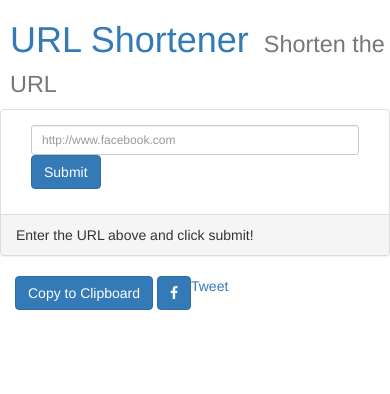
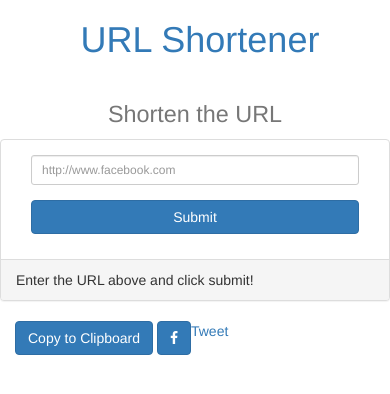
Before and after one commit to devanshgoenka97/url-shortener, a Django app: template templates/index.html in a window 390 px wide. Shown: the top 394 px of the page. Run offline with Django 3.2, Linux system fonts and the light colour scheme; the template is opened without the code that fills it, so the values that code supplies are empty; parts of the project's set-up code (start-up, migrations or seed data) failed here and were passed over; some libraries are stand-ins or nearby versions.

Commit message:
Added Responsiveness and Enter key to submit issue

```diff
--- a/templates/base.html
+++ b/templates/base.html
@@ -11,6 +11,35 @@
 <meta property="og:title"              content="URL Shortener" />
 <meta property="og:description"        content="Created by Devansh Goenka" />
 </head>
+<style type="text/css">
+.sub {
+  display: inline-block;
+}
+
+.main{
+  display: inline-block;
+}
+
+@media (min-width: 300px) and (max-width: 900px){
+  .main{
+    display: block;
+    text-align: center;
+  }
+
+  .sub{
+      text-align: center;
+      width: 100%;
+      margin: 0 auto;
+  }
+}
+
+@media (max-width: 700px){
+  #submitButton{
+    width: 100%;
+    margin-top: 15px;
+  }
+}
+</style>
 <script>
   window.fbAsyncInit = function() {
     FB.init({
@@ -30,7 +59,13 @@
 </script>
 
 <script type="text/javascript">
- $(function() {
+$(document).bind('keypress', function(e) {
+            if(e.keyCode==13){
+                 $('#submitButton').trigger('click');
+             }
+        });
+
+ $(function(){
  $('#submitButton').click(function() {
  $.ajax({
  type: "POST",
@@ -43,7 +78,7 @@
  dataType: 'json'
  });
  });
-});
+ });
 
 function returnSuccess(data) {
  if(data.url) {
@@ -83,7 +118,10 @@ function returnSuccess(data) {
 <body>
 <div id="wrap">
 <header>
- <h1 style="margin-left:10px"><a href="#">URL Shortener</a><small style="margin-left:15px">Shorten the URL</small></h1>
+ <div class="main"><h1 style="margin-left:10px"><a href="#">URL Shortener</a></h1>
+ </div>
+ <div class="sub"><h1><small>Shorten the URL</small></h1>
+ </div>
 </header>
 
 <div id="content2">
```
